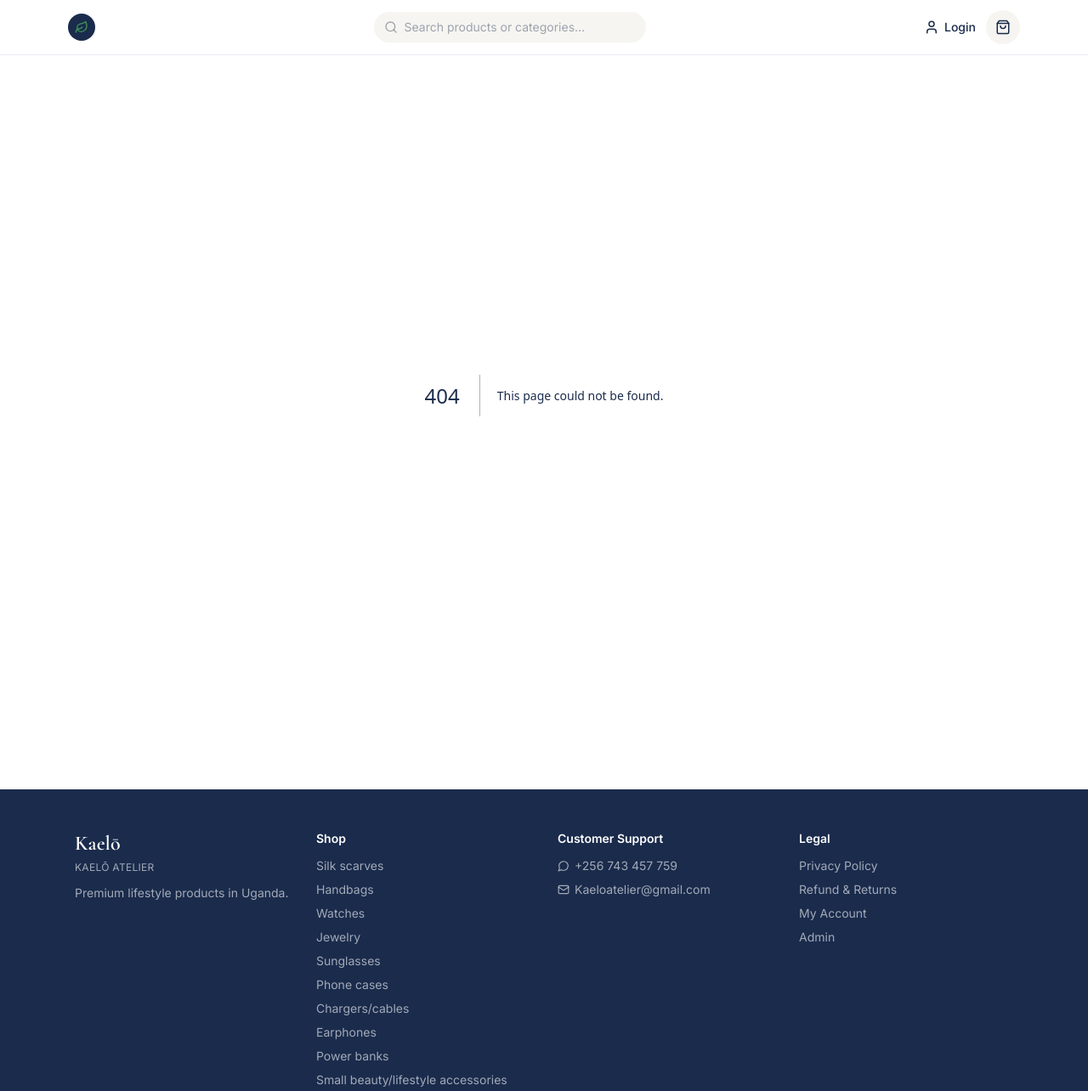
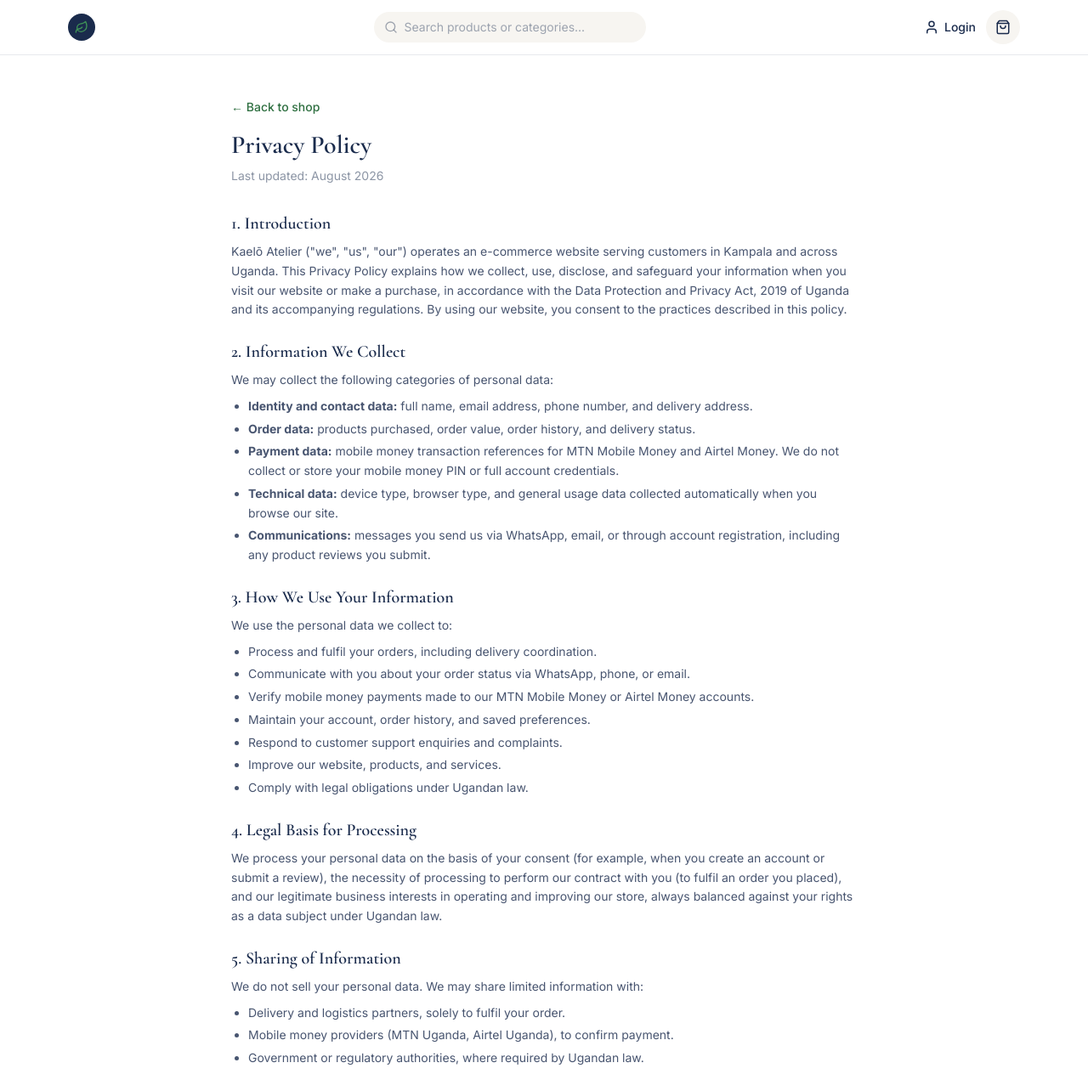
Before and after one commit to Kaelo125/Kaeloatelier, a Next.js app: page /privacy in a window 1280 px wide. Before the commit this address had no page. Shown: the top 1284 px of the page at 85% size. Built offline with nearby package versions, Linux system fonts and the light colour scheme.

Commit message:
Add files via upload

```diff
--- /dev/null
+++ b/app/privacy/page.tsx
@@ -0,0 +1,207 @@
+import Link from "next/link";
+
+export const metadata = {
+  title: "Privacy Policy — Kaelō Atelier",
+};
+
+export default function PrivacyPolicyPage() {
+  return (
+    <div className="max-w-3xl mx-auto px-4 py-12">
+      <Link href="/" className="text-sm text-green font-medium">
+        &larr; Back to shop
+      </Link>
+
+      <h1 className="font-display text-3xl font-semibold text-navy mt-4 mb-2">
+        Privacy Policy
+      </h1>
+      <p className="text-navy/50 text-sm mb-8">Last updated: August 2026</p>
+
+      <div className="prose-sm max-w-none text-navy/80 space-y-6 leading-relaxed text-sm">
+        <section>
+          <h2 className="font-display text-xl font-semibold text-navy mb-2">
+            1. Introduction
+          </h2>
+          <p>
+            Kaelō Atelier ("we", "us", "our") operates an e-commerce website
+            serving customers in Kampala and across Uganda. This Privacy
+            Policy explains how we collect, use, disclose, and safeguard your
+            information when you visit our website or make a purchase, in
+            accordance with the Data Protection and Privacy Act, 2019 of
+            Uganda and its accompanying regulations. By using our website,
+            you consent to the practices described in this policy.
+          </p>
+        </section>
+
+        <section>
+          <h2 className="font-display text-xl font-semibold text-navy mb-2">
+            2. Information We Collect
+          </h2>
+          <p>We may collect the following categories of personal data:</p>
+          <ul className="list-disc pl-5 space-y-1 mt-2">
+            <li>
+              <strong>Identity and contact data:</strong> full name, email
+              address, phone number, and delivery address.
+            </li>
+            <li>
+              <strong>Order data:</strong> products purchased, order value,
+              order history, and delivery status.
+            </li>
+            <li>
+              <strong>Payment data:</strong> mobile money transaction
+              references for MTN Mobile Money and Airtel Money. We do not
+              collect or store your mobile money PIN or full account
+              credentials.
+            </li>
+            <li>
+              <strong>Technical data:</strong> device type, browser type, and
+              general usage data collected automatically when you browse our
+              site.
+            </li>
+            <li>
+              <strong>Communications:</strong> messages you send us via
+              WhatsApp, email, or through account registration, including any
+              product reviews you submit.
+            </li>
+          </ul>
+        </section>
+
+        <section>
+          <h2 className="font-display text-xl font-semibold text-navy mb-2">
+            3. How We Use Your Information
+          </h2>
+          <p>We use the personal data we collect to:</p>
+          <ul className="list-disc pl-5 space-y-1 mt-2">
+            <li>Process and fulfil your orders, including delivery coordination.</li>
+            <li>Communicate with you about your order status via WhatsApp, phone, or email.</li>
+            <li>Verify mobile money payments made to our MTN Mobile Money or Airtel Money accounts.</li>
+            <li>Maintain your account, order history, and saved preferences.</li>
+            <li>Respond to customer support enquiries and complaints.</li>
+            <li>Improve our website, products, and services.</li>
+            <li>Comply with legal obligations under Ugandan law.</li>
+          </ul>
+        </section>
+
+        <section>
+          <h2 className="font-display text-xl font-semibold text-navy mb-2">
+            4. Legal Basis for Processing
+          </h2>
+          <p>
+            We process your personal data on the basis of your consent (for
+            example, when you create an account or submit a review), the
+            necessity of processing to perform our contract with you (to
+            fulfil an order you placed), and our legitimate business
+            interests in operating and improving our store, always balanced
+            against your rights as a data subject under Ugandan law.
+          </p>
+        </section>
+
+        <section>
+          <h2 className="font-display text-xl font-semibold text-navy mb-2">
+            5. Sharing of Information
+          </h2>
+          <p>
+            We do not sell your personal data. We may share limited
+            information with:
+          </p>
+          <ul className="list-disc pl-5 space-y-1 mt-2">
+            <li>Delivery and logistics partners, solely to fulfil your order.</li>
+            <li>Mobile money providers (MTN Uganda, Airtel Uganda), to confirm payment.</li>
+            <li>Government or regulatory authorities, where required by Ugandan law.</li>
+          </ul>
+        </section>
+
+        <section>
+          <h2 className="font-display text-xl font-semibold text-navy mb-2">
+            6. Data Storage and Security
+          </h2>
+          <p>
+            We take reasonable technical and organisational measures to
+            protect your personal data against unauthorised access, loss, or
+            misuse. However, no method of electronic storage or transmission
+            over the internet is completely secure, and we cannot guarantee
+            absolute security.
+          </p>
+        </section>
+
+        <section>
+          <h2 className="font-display text-xl font-semibold text-navy mb-2">
+            7. Data Retention
+          </h2>
+          <p>
+            We retain your personal data only for as long as necessary to
+            fulfil the purposes described in this policy, including any
+            legal, accounting, or reporting requirements under Ugandan law.
+          </p>
+        </section>
+
+        <section>
+          <h2 className="font-display text-xl font-semibold text-navy mb-2">
+            8. Your Rights
+          </h2>
+          <p>
+            Under the Data Protection and Privacy Act, 2019, you have the
+            right to:
+          </p>
+          <ul className="list-disc pl-5 space-y-1 mt-2">
+            <li>Access the personal data we hold about you.</li>
+            <li>Request correction of inaccurate or incomplete data.</li>
+            <li>Request deletion of your personal data, subject to legal exceptions.</li>
+            <li>Object to or restrict certain processing of your data.</li>
+            <li>Withdraw consent at any time, where processing is based on consent.</li>
+          </ul>
+          <p className="mt-2">
+            To exercise any of these rights, contact us using the details
+            below.
+          </p>
+        </section>
+
+        <section>
+          <h2 className="font-display text-xl font-semibold text-navy mb-2">
+            9. Cookies
+          </h2>
+          <p>
+            Our website may use cookies and similar technologies to keep you
+            logged in, remember items in your cart, and understand how
+            visitors use our site. You can control cookies through your
+            browser settings.
+          </p>
+        </section>
+
+        <section>
+          <h2 className="font-display text-xl font-semibold text-navy mb-2">
+            10. Children&apos;s Privacy
+          </h2>
+          <p>
+            Our services are not directed at children under 18. We do not
+            knowingly collect personal data from children.
+          </p>
+        </section>
+
+        <section>
+          <h2 className="font-display text-xl font-semibold text-navy mb-2">
+            11. Changes to This Policy
+          </h2>
+          <p>
+            We may update this Privacy Policy from time to time. Any changes
+            will be posted on this page with an updated revision date.
+          </p>
+        </section>
+
+        <section>
+          <h2 className="font-display text-xl font-semibold text-navy mb-2">
+            12. Contact Us
+          </h2>
+          <p>
+            If you have any questions about this Privacy Policy or how we
+            handle your personal data, please contact us:
+          </p>
+          <ul className="list-disc pl-5 space-y-1 mt-2">
+            <li>WhatsApp: +256 743 457 759</li>
+            <li>Email: Kaeloatelier@gmail.com</li>
+            <li>Location: Kampala, Uganda</li>
+          </ul>
+        </section>
+      </div>
+    </div>
+  );
+}
```
